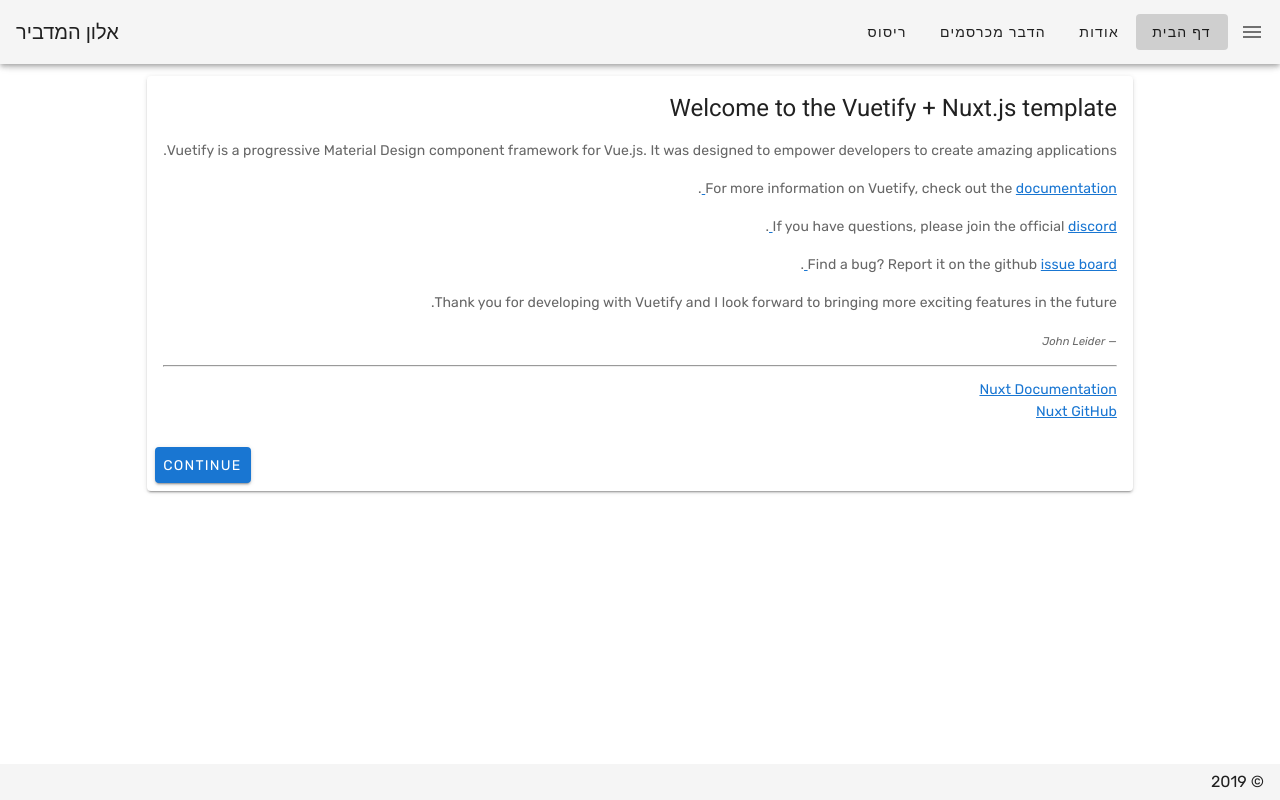
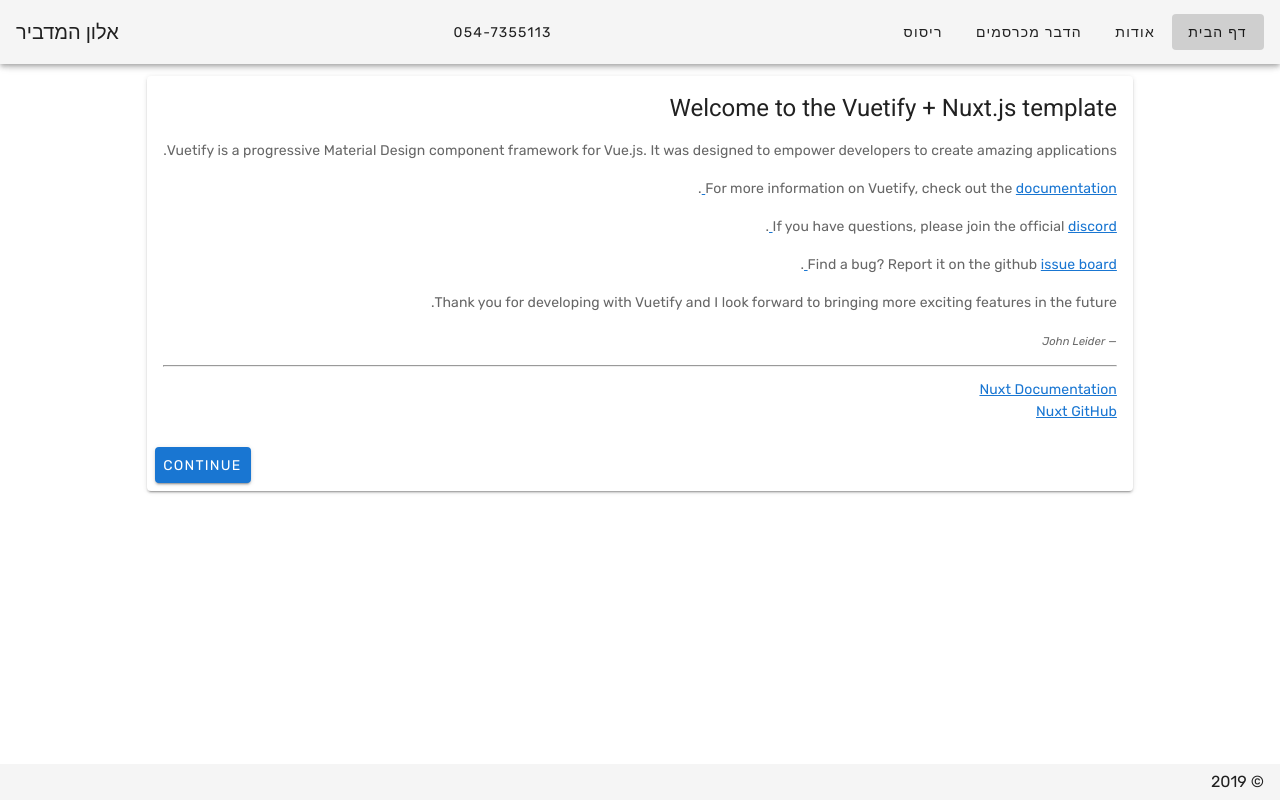
Before and after one commit to shahar84/alon-website, a Nuxt app: page / in a window 1280 px wide. Built offline with nearby package versions, Linux system fonts and the light colour scheme.

Commit message:
Added mobile break points to top nav bar

```diff
--- a/components/top-nav.vue
+++ b/components/top-nav.vue
@@ -21,15 +21,27 @@
             <v-list-item-title v-text="item.title"/>
           </v-list-item-content>
         </v-list-item>
+
+
+        <v-list-item href="tel:0547355113">
+          <v-list-item-action>
+            <v-icon>mdi-phone</v-icon>
+          </v-list-item-action>
+          <v-list-item-content>
+            <v-list-item-title v-text="'054-7355113'"/>
+          </v-list-item-content>
+        </v-list-item>
       </v-list>
+
+
     </v-navigation-drawer>
     <v-app-bar
       :clipped-left="clipped"
       fixed
       app
     >
-      <v-app-bar-nav-icon @click.stop="drawer = !drawer"/>
-
+      <v-app-bar-nav-icon @click.stop="drawer = !drawer" v-if="$vuetify.breakpoint.smAndDown"/>
+      <div v-if="!$vuetify.breakpoint.smAndDown">
         <v-btn
           v-for="(item, i) in items"
           :key="i"
@@ -40,7 +52,11 @@
         >
           {{item.title}}
         </v-btn>
+      </div>
       <v-spacer/>
+      <v-btn href="tel:0547355113" text>054-7355113</v-btn>
+      <v-spacer/>
+
       <v-toolbar-title v-text="title"/>
     </v-app-bar>
   </div>
```
